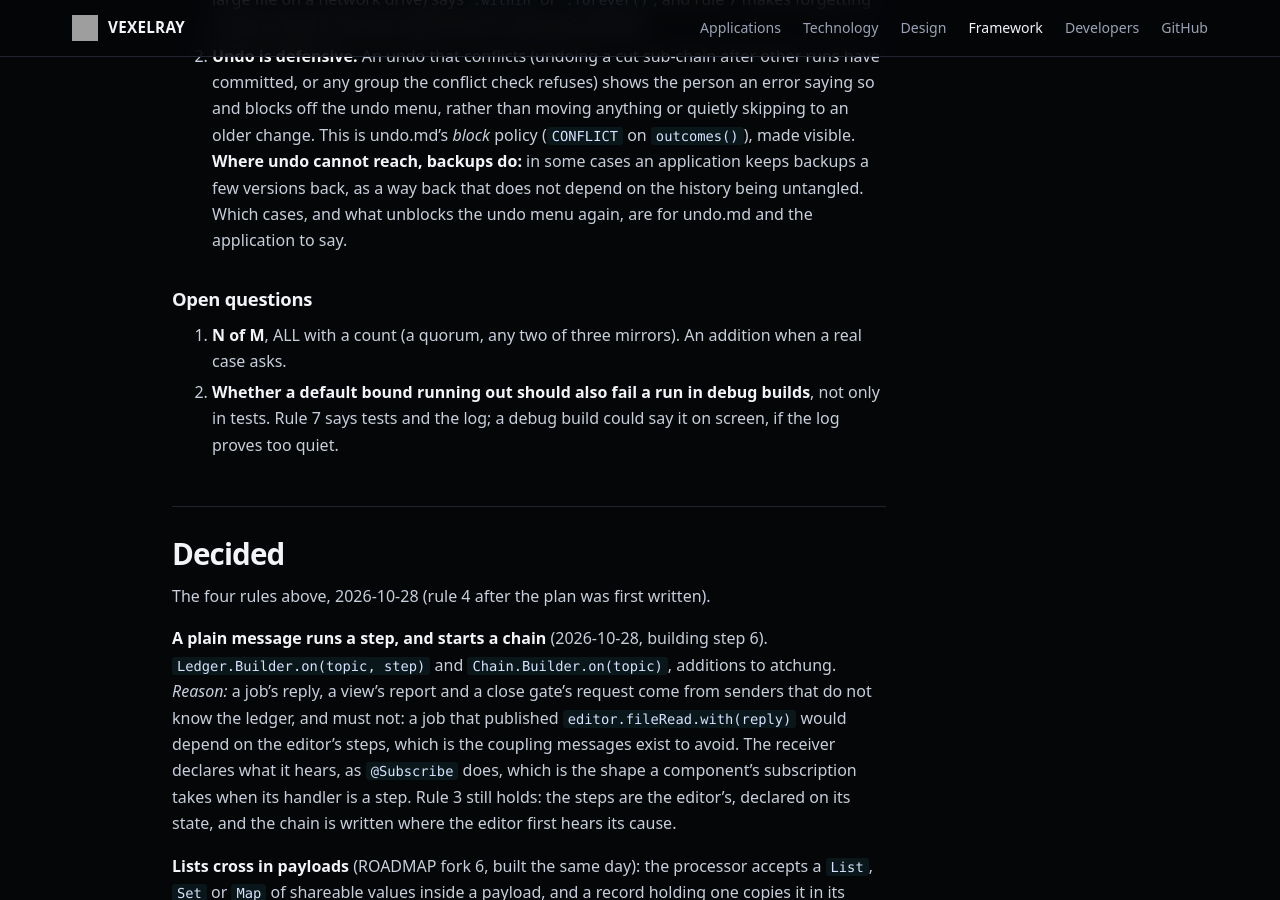
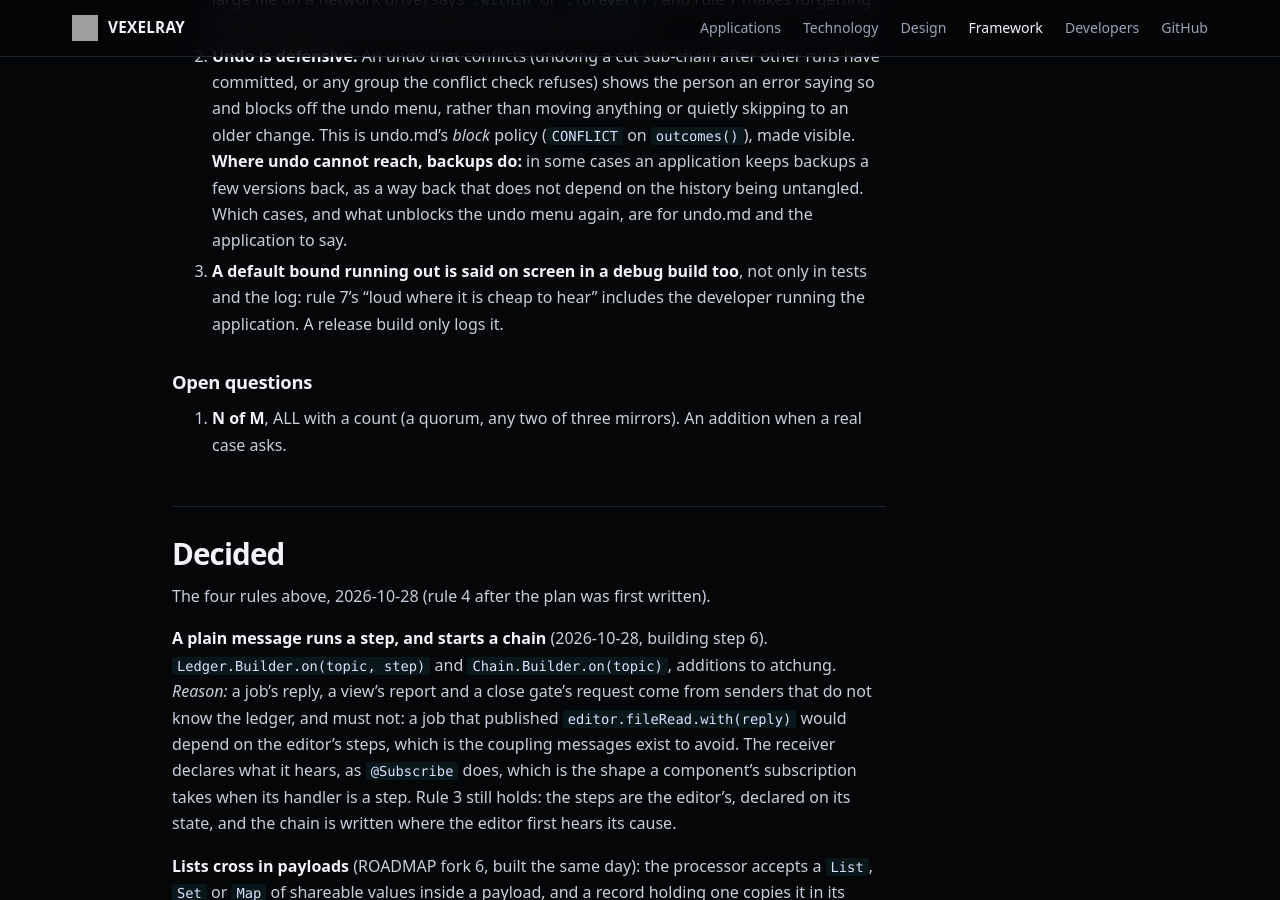
Before and after one commit to sibarum/vexelray-framework, a Jekyll site: the page built from docs/plans/chains.md, in a window 1280 px wide and 900 px high, scrolled down 15779 px. Built offline with Jekyll 4.4.1, drawn with Linux system fonts in a browser that asks for light colours; our own code applies the rules of GitHub Pages for plain Markdown files.

Commit message:
Chains: a default bound running out is said on screen in a debug build
The author's answer to open question 4, 2026-11-02.

Co-Authored-By: Claude Opus 5.5 <noreply@anthropic.com>

```diff
--- a/docs/plans/chains.md
+++ b/docs/plans/chains.md
@@ -496,12 +496,12 @@ Chain.start("close", editor, Editor::closeAsked)
    `outcomes()`), made visible. **Where undo cannot reach, backups do:** in some cases an application keeps backups
    a few versions back, as a way back that does not depend on the history being untangled. Which cases, and what
    unblocks the undo menu again, are for undo.md and the application to say.
+3. **A default bound running out is said on screen in a debug build too**, not only in tests and the log: rule 7's
+   "loud where it is cheap to hear" includes the developer running the application. A release build only logs it.
 
 ### Open questions
 
 1. **N of M**, ALL with a count (a quorum, any two of three mirrors). An addition when a real case asks.
-2. **Whether a default bound running out should also fail a run in debug builds**, not only in tests. Rule 7 says
-   tests and the log; a debug build could say it on screen, if the log proves too quiet.
 
 ## Decided
 
```
